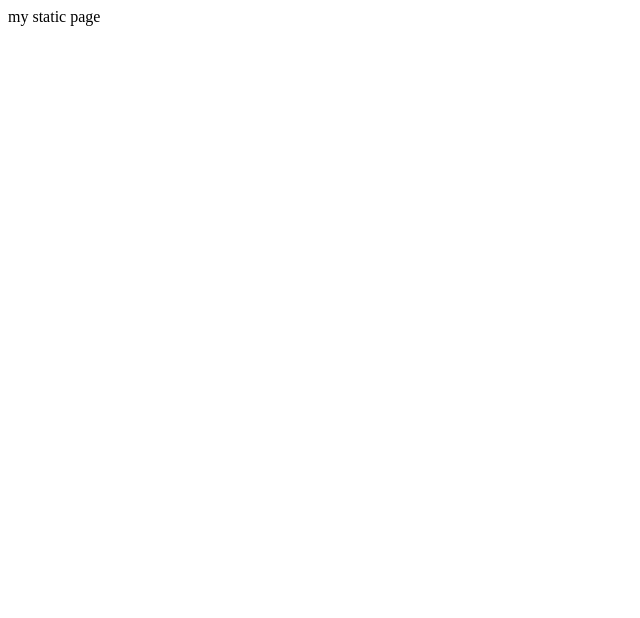
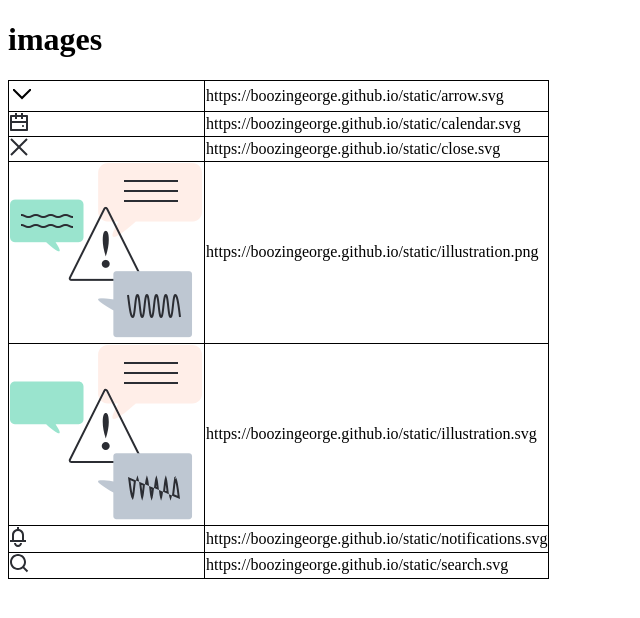
Before and after one commit to boozingeorge/static, a plain HTML site: page index.html in a window 1280 px wide. Shown: the whole page, without its empty margins (0-640 px from the left). Drawn offline with Linux system fonts and the light colour scheme.

Commit message:
add images

```diff
--- a/index.html
+++ b/index.html
@@ -4,9 +4,49 @@
     <meta charset="UTF-8">
     <meta name="viewport" content="width=device-width, initial-scale=1.0">
     <meta http-equiv="X-UA-Compatible" content="ie=edge">
-    <title>Document</title>
+    <title>images</title>
+    <style>
+        table {
+            border-collapse: collapse;
+        }
+        table, th, td {
+            border: 1px solid black;
+        }
+    </style>
 </head>
 <body>
-    my static page
+    <div>
+        <h1>images</h1>
+        <table>
+            <tr>
+                <td><img src="./arrow.svg" alt="arrow"></td>
+                <td>https://boozingeorge.github.io/static/arrow.svg</td>
+            </tr>
+            <tr>
+                <td><img src="./calendar.svg" alt="calendar"></td>
+                <td>https://boozingeorge.github.io/static/calendar.svg</td>
+            </tr>
+            <tr>
+                <td><img src="./close.svg" alt="close"></td>
+                <td>https://boozingeorge.github.io/static/close.svg</td>
+            </tr>
+            <tr>
+                <td><img src="./illustration.png" alt="illustration"></td>
+                <td>https://boozingeorge.github.io/static/illustration.png</td>
+            </tr>
+            <tr>
+                <td><img src="./illustration.svg" alt="illustration"></td>
+                <td>https://boozingeorge.github.io/static/illustration.svg</td>
+            </tr>
+            <tr>
+                <td><img src="./notifications.svg" alt="notifications"></td>
+                <td>https://boozingeorge.github.io/static/notifications.svg</td>
+            </tr>
+            <tr>
+                <td><img src="./search.svg" alt="search"></td>
+                <td>https://boozingeorge.github.io/static/search.svg</td>
+            </tr>
+        </table>
+    </div>
 </body>
 </html>
```
Also changed, not shown: calendar.svg (added), close.svg (added), illustration.png (added), illustration.svg (added), notifications.svg (added), search.svg (added), settings.svg (deleted), 1 other file.
